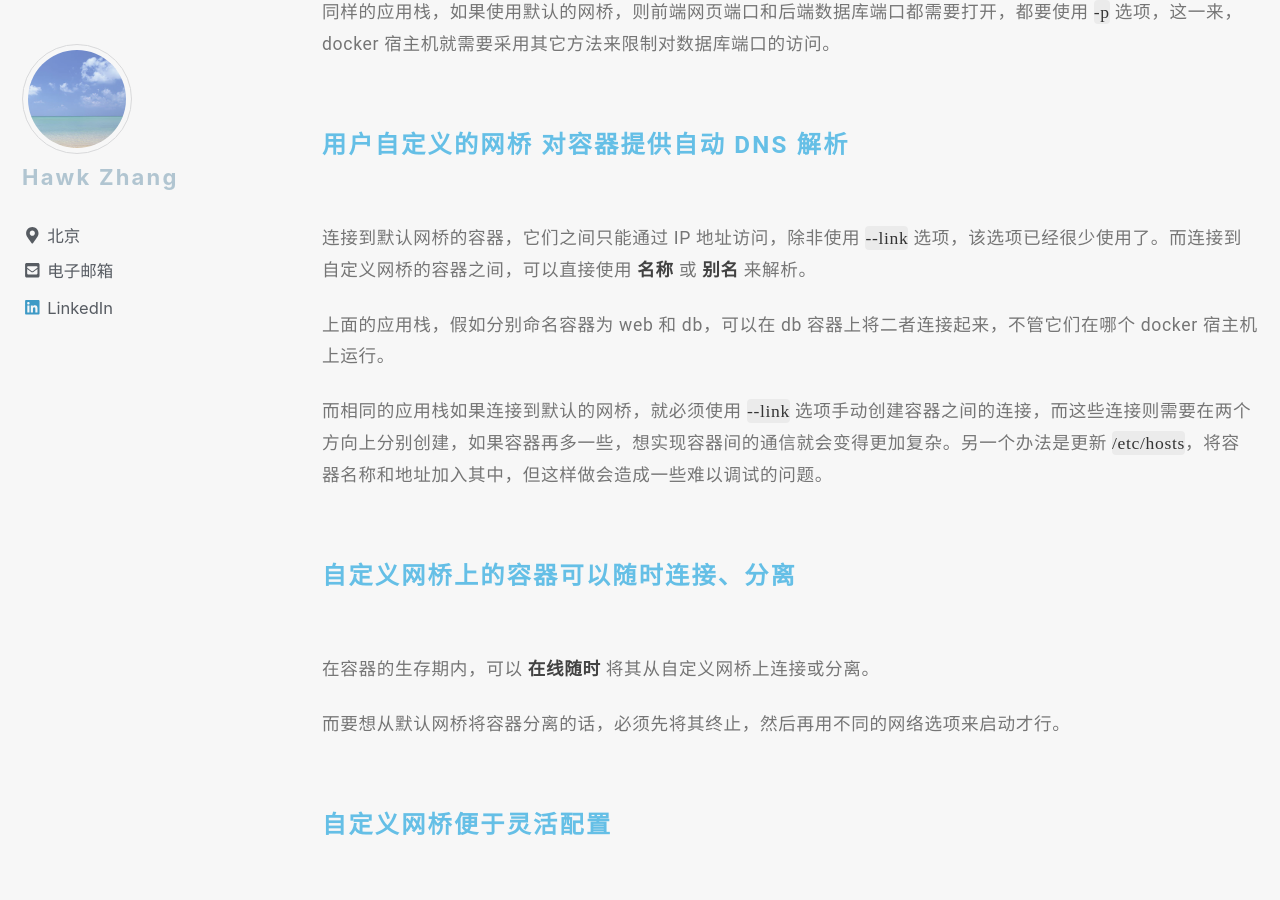
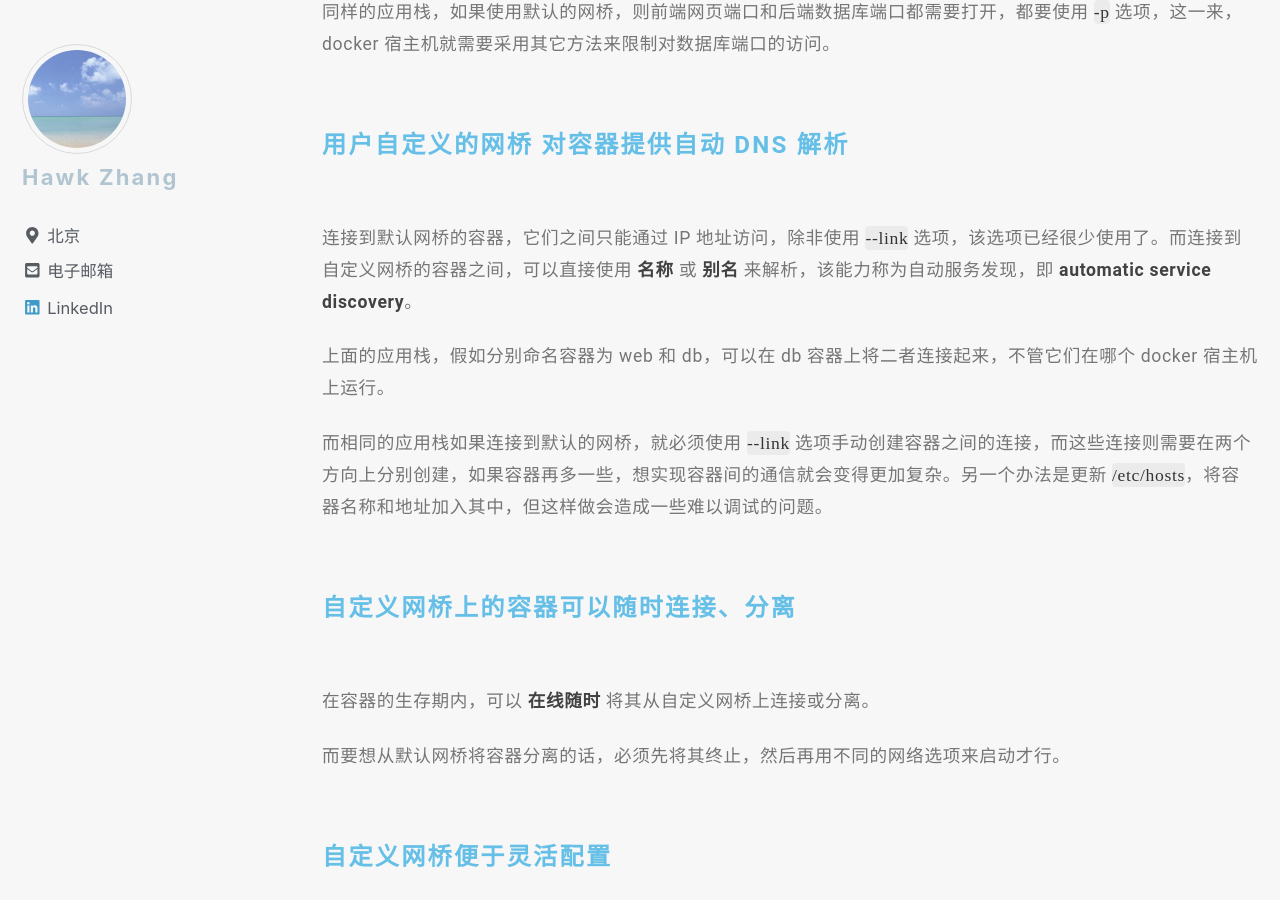
Before and after one commit to narru888/linotes_note, a Jekyll site: the page built from _posts/docker/2018-02-01-docker.network.md, in a window 1280 px wide and 900 px high, scrolled down 3821 px. Built offline with Jekyll 4.4.1, drawn with Linux system fonts in a browser that asks for light colours; nearby versions of some CDN libraries; a script that is not in the unit is left out.

Commit message:
update on 2018-10-05 21:30:01 CST

```diff
--- a/_posts/docker/2018-02-01-docker.network.md
+++ b/_posts/docker/2018-02-01-docker.network.md
@@ -95,7 +95,7 @@ Docker 的网络子系统是可插拔的。使用各种不同的驱动。
 
 #### 用户自定义的网桥 对容器提供自动 DNS 解析
 
-连接到默认网桥的容器，它们之间只能通过 IP 地址访问，除非使用 `--link` 选项，该选项已经很少使用了。而连接到自定义网桥的容器之间，可以直接使用 **名称** 或 **别名** 来解析。
+连接到默认网桥的容器，它们之间只能通过 IP 地址访问，除非使用 `--link` 选项，该选项已经很少使用了。而连接到自定义网桥的容器之间，可以直接使用 **名称** 或 **别名** 来解析，该能力称为自动服务发现，即 **automatic service discovery**。
 
 上面的应用栈，假如分别命名容器为 web 和 db，可以在 db 容器上将二者连接起来，不管它们在哪个 docker 宿主机上运行。
 
```
